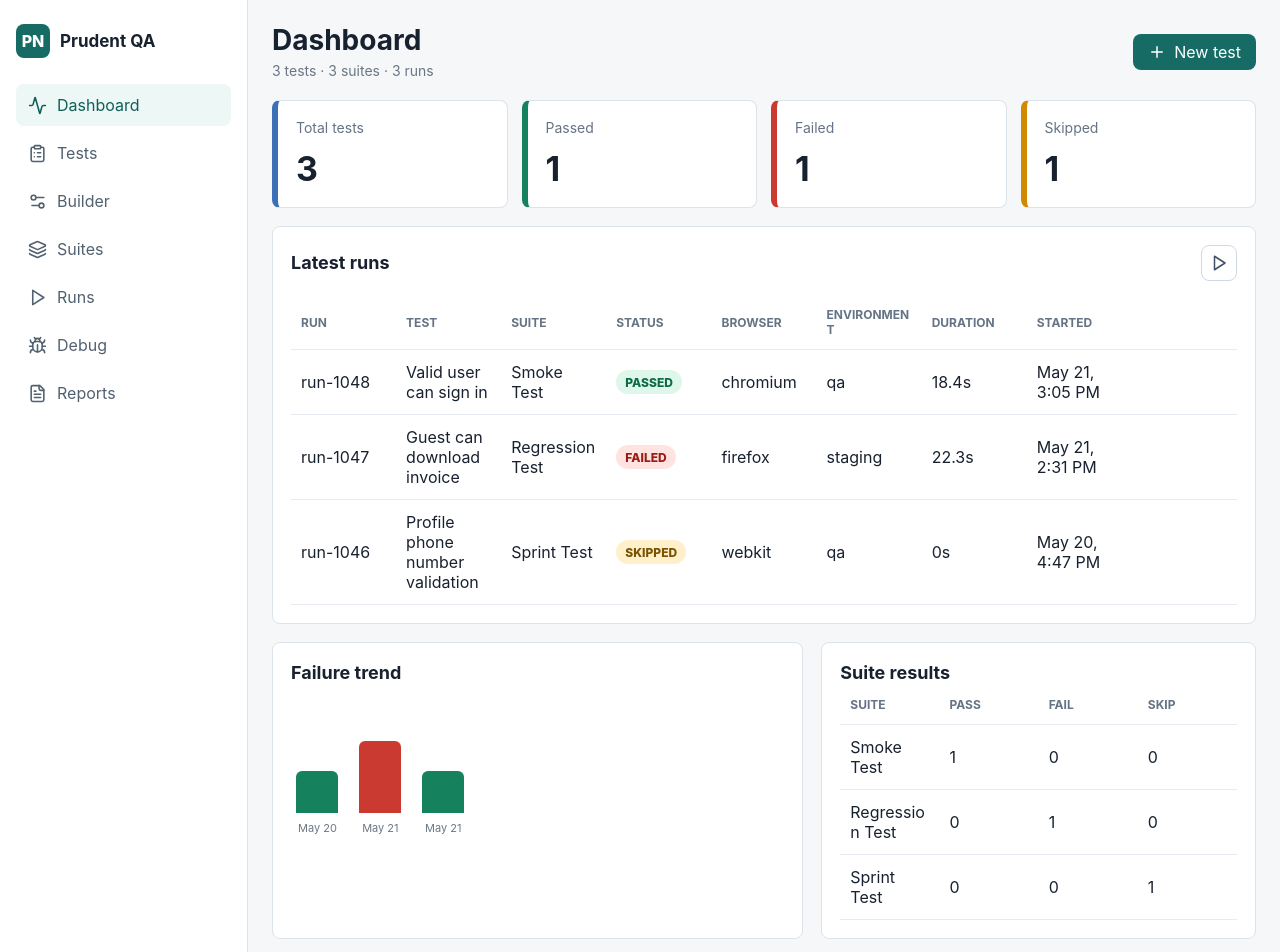
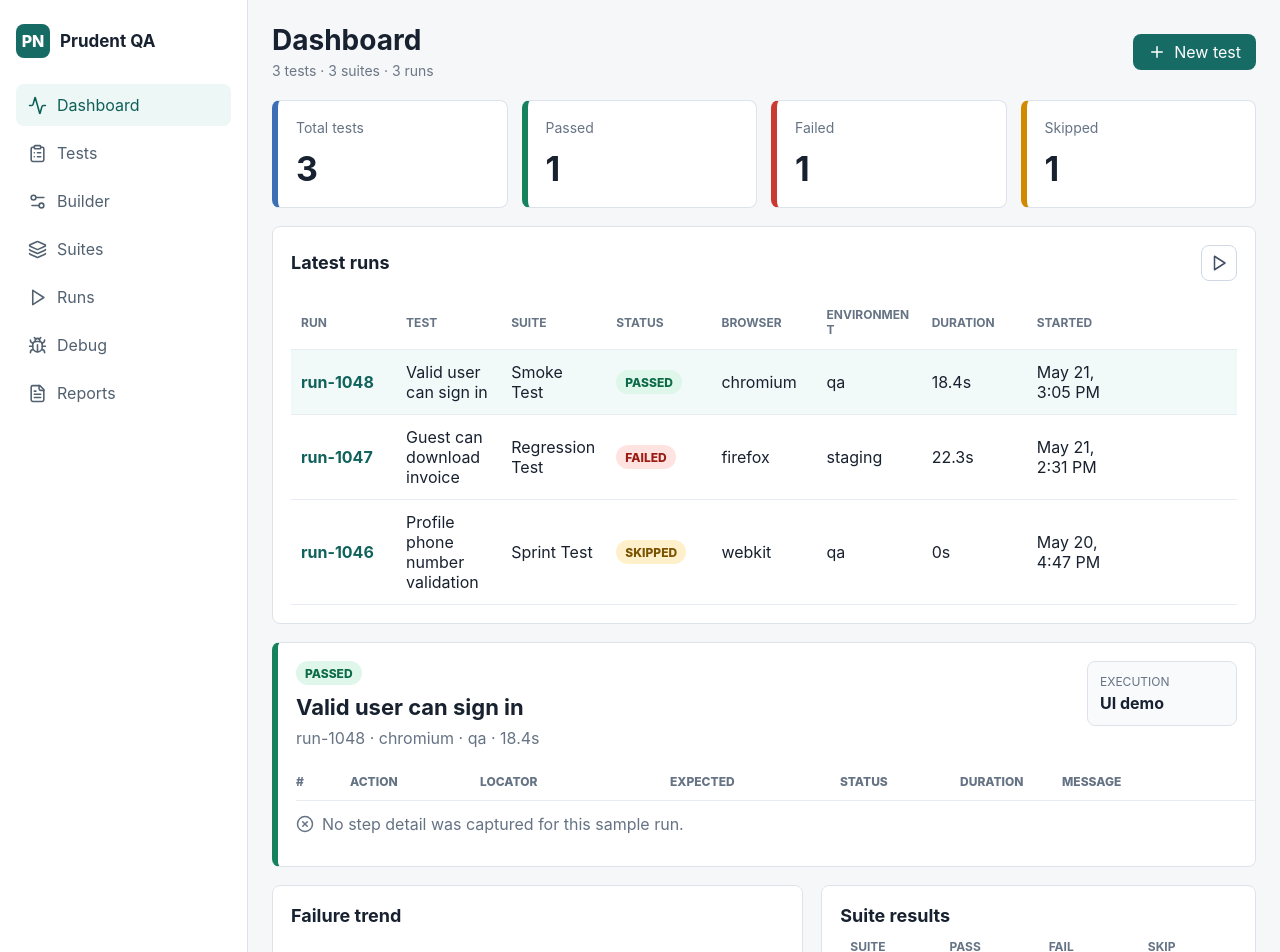
Before and after one commit to irfanDocker/PrudentNoCodeAutomation, a React (Vite) app in the folder apps/web/: page / in a window 1280 px wide. Shown: the top 952 px of the page. Built offline with nearby package versions, Linux system fonts and the light colour scheme.

Commit message:
Show run result details in UI

```diff
--- a/apps/web/src/App.tsx
+++ b/apps/web/src/App.tsx
@@ -16,11 +16,17 @@ import {
   Trash2,
   XCircle
 } from "lucide-react";
-import { useMemo, useState } from "react";
+import { useEffect, useMemo, useState } from "react";
 import { actionTypes, initialRuns, initialSuites, initialTests, locatorTypes, suiteTypes } from "./lib/mockData";
 import type { ActionType, LocatorType, RunRecord, SuiteType, TestCase, TestStep, TestSuite } from "./lib/types";
 
 type Page = "dashboard" | "tests" | "builder" | "suites" | "runs" | "debug" | "reports";
+
+const storageKeys = {
+  tests: "prudent.tests",
+  suites: "prudent.suites",
+  runs: "prudent.runs"
+};
 
 const navItems: Array<{ id: Page; label: string; icon: typeof Activity }> = [
   { id: "dashboard", label: "Dashboard", icon: Activity },
@@ -34,6 +40,15 @@ const navItems: Array<{ id: Page; label: string; icon: typeof Activity }> = [
 
 function uid(prefix: string) {
   return `${prefix}-${Math.random().toString(36).slice(2, 9)}`;
+}
+
+function readStored<T>(key: string, fallback: T): T {
+  try {
+    const raw = window.localStorage.getItem(key);
+    return raw ? (JSON.parse(raw) as T) : fallback;
+  } catch {
+    return fallback;
+  }
 }
 
 function formatDate(value: string) {
@@ -82,16 +97,30 @@ function StatusBadge({ status }: { status: RunRecord["status"] | TestCase["statu
 
 function App() {
   const [page, setPage] = useState<Page>("dashboard");
-  const [tests, setTests] = useState<TestCase[]>(initialTests);
-  const [suites, setSuites] = useState<TestSuite[]>(initialSuites);
-  const [runs, setRuns] = useState<RunRecord[]>(initialRuns);
-  const [selectedTestId, setSelectedTestId] = useState(initialTests[0]?.id ?? "");
+  const [tests, setTests] = useState<TestCase[]>(() => readStored(storageKeys.tests, initialTests));
+  const [suites, setSuites] = useState<TestSuite[]>(() => readStored(storageKeys.suites, initialSuites));
+  const [runs, setRuns] = useState<RunRecord[]>(() => readStored(storageKeys.runs, initialRuns));
+  const [selectedTestId, setSelectedTestId] = useState(() => readStored(storageKeys.tests, initialTests)[0]?.id ?? "");
+  const [selectedRunId, setSelectedRunId] = useState(() => readStored(storageKeys.runs, initialRuns)[0]?.id ?? "");
   const [search, setSearch] = useState("");
   const [groupFilter, setGroupFilter] = useState<SuiteType | "ALL">("ALL");
   const [browser, setBrowser] = useState<RunRecord["browser"]>("chromium");
   const [headless, setHeadless] = useState(true);
 
   const selectedTest = tests.find((test) => test.id === selectedTestId) ?? tests[0];
+  const selectedRun = runs.find((run) => run.id === selectedRunId) ?? runs[0];
+
+  useEffect(() => {
+    window.localStorage.setItem(storageKeys.tests, JSON.stringify(tests));
+  }, [tests]);
+
+  useEffect(() => {
+    window.localStorage.setItem(storageKeys.suites, JSON.stringify(suites));
+  }, [suites]);
+
+  useEffect(() => {
+    window.localStorage.setItem(storageKeys.runs, JSON.stringify(runs));
+  }, [runs]);
 
   const filteredTests = useMemo(() => {
     return tests.filter((test) => {
@@ -191,10 +220,34 @@ function App() {
       testTitle: test.title,
       suiteName: test.groupType === "CUSTOM" ? "Custom Test Suite" : `${test.groupType[0]}${test.groupType.slice(1).toLowerCase()} Test`,
       status,
+      executionMode: "UI_DEMO",
       browser,
       environment: "qa",
       durationMs: status === "FAILED" ? 22400 : 14250,
       startedAt: new Date().toISOString(),
+      stepResults: test.steps.map((step, index) => {
+        const stepStatus =
+          status === "FAILED" && step.id === failedStep?.id
+            ? "FAILED"
+            : status === "FAILED" && failedStep && step.stepNumber > failedStep.stepNumber
+              ? "SKIPPED"
+              : "PASSED";
+
+        return {
+          stepId: step.id,
+          stepNumber: step.stepNumber,
+          actionType: step.actionType,
+          locatorType: step.locatorType,
+          locatorValue: step.locatorValue,
+          expectedResult: step.expectedResult,
+          status: stepStatus,
+          durationMs: 600 + index * 320,
+          message:
+            stepStatus === "FAILED"
+              ? `Could not complete ${step.actionType} using ${step.locatorType || "locator"}=${step.locatorValue || "value"}`
+              : `${step.actionType} completed`
+        };
+      }),
       failedStepId: failedStep?.id,
       error: status === "FAILED" ? `Timeout waiting for ${failedStep?.locatorType || "locator"}=${failedStep?.locatorValue || "value"}` : undefined,
       screenshot: status === "FAILED" ? `artifacts/runs/${uid("run")}/failed-step-${failedStep?.stepNumber}.png` : undefined,
@@ -202,6 +255,7 @@ function App() {
       video: status === "FAILED" ? "artifacts/runs/latest/videos/page.webm" : undefined
     };
     setRuns((current) => [run, ...current]);
+    setSelectedRunId(run.id);
     setPage(status === "FAILED" ? "debug" : "runs");
   }
 
@@ -243,8 +297,10 @@ function App() {
             <h2>Latest runs</h2>
             <button className="icon-button" title="Run smoke suite"><Play size={18} /></button>
           </div>
-          <RunTable runs={runs.slice(0, 5)} />
+          <RunTable runs={runs.slice(0, 5)} selectedRunId={selectedRunId} onSelect={(run) => setSelectedRunId(run.id)} />
         </section>
+
+        {selectedRun && renderRunDetail(selectedRun)}
 
         <div className="split">
           <section className="panel">
@@ -405,12 +461,57 @@ function App() {
 
   function renderRuns() {
     return (
-      <section className="panel">
-        <div className="panel-title">
-          <h2>Run history</h2>
-          <button className="secondary" onClick={() => runs[0] && exportRun(runs[0])}><Download size={18} /> Export latest</button>
+      <>
+        {selectedRun && renderRunDetail(selectedRun)}
+        <section className="panel">
+          <div className="panel-title">
+            <h2>Run history</h2>
+            <button className="secondary" onClick={() => runs[0] && exportRun(runs[0])}><Download size={18} /> Export latest</button>
+          </div>
+          <RunTable runs={runs} selectedRunId={selectedRunId} onSelect={(run) => setSelectedRunId(run.id)} onExport={exportRun} />
+        </section>
+      </>
+    );
+  }
+
+  function renderRunDetail(run: RunRecord) {
+    return (
+      <section className={`run-detail ${run.status.toLowerCase()}`}>
+        <div className="run-detail-header">
+          <div>
+            <StatusBadge status={run.status} />
+            <h2>{run.testTitle}</h2>
+            <p>{run.id} · {run.browser} · {run.environment} · {formatMs(run.durationMs)}</p>
+          </div>
+          <div className="run-mode">
+            <span>Execution</span>
+            <strong>{run.executionMode === "PLAYWRIGHT_API" ? "Playwright API" : "UI demo"}</strong>
+          </div>
         </div>
-        <RunTable runs={runs} onExport={exportRun} />
+
+        <div className="step-results">
+          <div className="step-results-head">
+            <span>#</span><span>Action</span><span>Locator</span><span>Expected</span><span>Status</span><span>Duration</span><span>Message</span>
+          </div>
+          {run.stepResults?.length ? (
+            run.stepResults.map((step) => (
+              <div className="step-result-row" key={`${run.id}-${step.stepId}`}>
+                <strong>{step.stepNumber}</strong>
+                <span>{step.actionType}</span>
+                <span>{step.locatorType ? `${step.locatorType}: ${step.locatorValue}` : "-"}</span>
+                <span>{step.expectedResult || "-"}</span>
+                <span><StatusBadge status={step.status} /></span>
+                <span>{formatMs(step.durationMs)}</span>
+                <span>{step.message}</span>
+              </div>
+            ))
+          ) : (
+            <div className="step-result-empty">
+              <XCircle size={18} />
+              <span>No step detail was captured for this sample run.</span>
+            </div>
+          )}
+        </div>
       </section>
     );
   }
@@ -527,7 +628,17 @@ function App() {
   );
 }
 
-function RunTable({ runs, onExport }: { runs: RunRecord[]; onExport?: (run: RunRecord) => void }) {
+function RunTable({
+  runs,
+  selectedRunId,
+  onSelect,
+  onExport
+}: {
+  runs: RunRecord[];
+  selectedRunId?: string;
+  onSelect?: (run: RunRecord) => void;
+  onExport?: (run: RunRecord) => void;
+}) {
   return (
     <table>
       <thead>
@@ -535,8 +646,10 @@ function RunTable({ runs, onExport }: { runs: RunRecord[]; onExport?: (run: RunR
       </thead>
       <tbody>
         {runs.map((run) => (
-          <tr key={run.id}>
-            <td>{run.id}</td>
+          <tr key={run.id} className={run.id === selectedRunId ? "selected-row" : ""}>
+            <td>
+              {onSelect ? <button className="text-button" onClick={() => onSelect(run)}>{run.id}</button> : run.id}
+            </td>
             <td>{run.testTitle}</td>
             <td>{run.suiteName}</td>
             <td><StatusBadge status={run.status} /></td>
--- a/apps/web/src/styles/app.css
+++ b/apps/web/src/styles/app.css
@@ -505,6 +505,106 @@ label select {
   color: #657384;
 }
 
+.run-detail {
+  border: 1px solid #dde3ea;
+  border-left: 6px solid #3d6fb6;
+  border-radius: 8px;
+  background: #ffffff;
+  padding: 18px;
+  margin-bottom: 18px;
+  overflow-x: auto;
+}
+
+.run-detail.passed {
+  border-left-color: #16825d;
+}
+
+.run-detail.failed {
+  border-left-color: #cb3a31;
+}
+
+.run-detail.skipped {
+  border-left-color: #d18a00;
+}
+
+.run-detail-header {
+  display: flex;
+  align-items: flex-start;
+  justify-content: space-between;
+  gap: 16px;
+  margin-bottom: 16px;
+}
+
+.run-detail-header h2 {
+  margin-top: 8px;
+  font-size: 22px;
+}
+
+.run-detail-header p {
+  margin-top: 6px;
+  color: #657384;
+}
+
+.run-mode {
+  min-width: 150px;
+  border: 1px solid #dde3ea;
+  border-radius: 8px;
+  padding: 12px;
+  background: #f8fafc;
+}
+
+.run-mode span {
+  display: block;
+  color: #657384;
+  font-size: 12px;
+  text-transform: uppercase;
+}
+
+.run-mode strong {
+  display: block;
+  margin-top: 4px;
+}
+
+.step-results {
+  display: grid;
+  min-width: 960px;
+}
+
+.step-results-head,
+.step-result-row {
+  display: grid;
+  grid-template-columns: 44px 120px minmax(180px, 1fr) minmax(160px, 1fr) 110px 92px minmax(220px, 1.2fr);
+  gap: 10px;
+  align-items: center;
+}
+
+.step-results-head {
+  min-height: 36px;
+  color: #657384;
+  font-size: 12px;
+  font-weight: 800;
+  text-transform: uppercase;
+}
+
+.step-result-row {
+  min-height: 48px;
+  border-top: 1px solid #e7ecf2;
+  padding: 8px 0;
+}
+
+.step-result-empty {
+  display: flex;
+  align-items: center;
+  gap: 8px;
+  min-height: 48px;
+  color: #657384;
+  border-top: 1px solid #e7ecf2;
+}
+
+.selected-row {
+  background: #f1faf8;
+}
+
 .debug-actions {
   display: flex;
   align-items: center;
@@ -585,7 +685,8 @@ label select {
   }
 
   header,
-  .debug-hero {
+  .debug-hero,
+  .run-detail-header {
     align-items: flex-start;
     flex-direction: column;
   }
```
Also changed, not shown: apps/web/src/lib/types.ts (+14 -0 lines).
